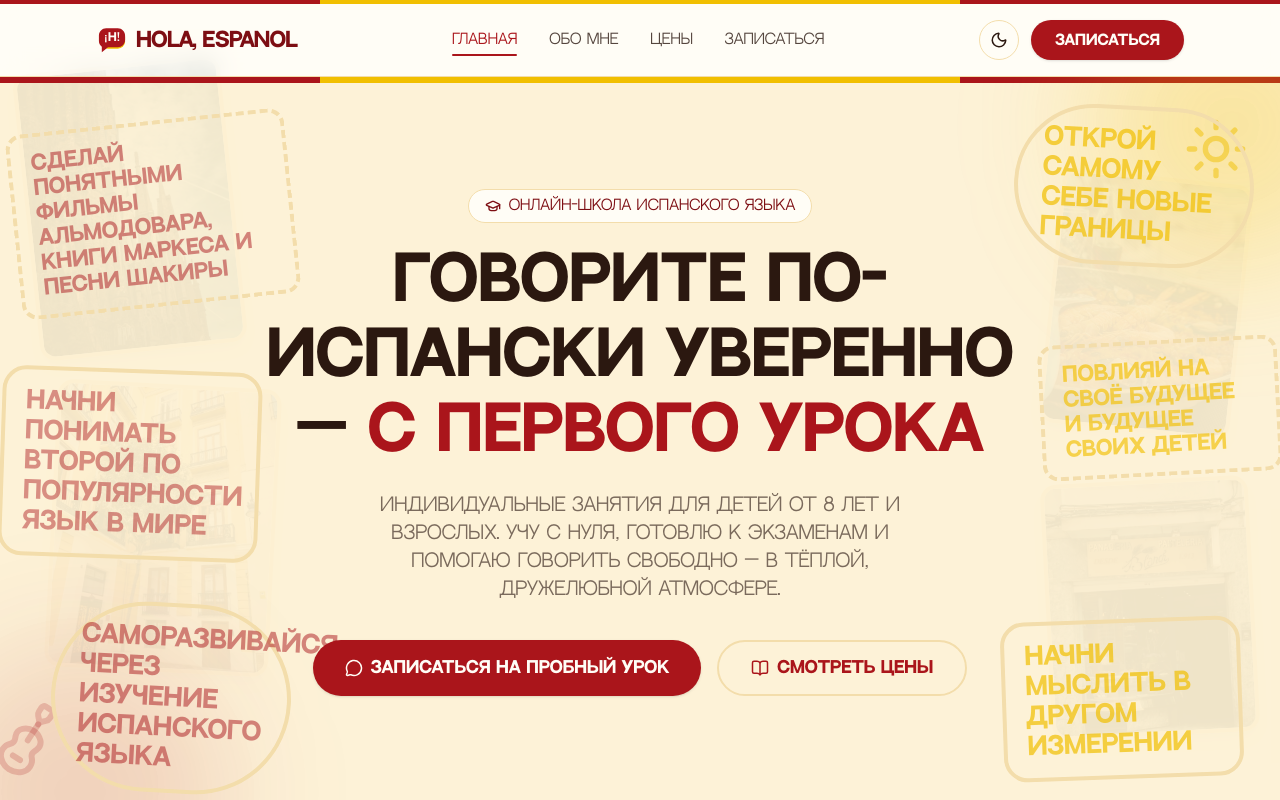
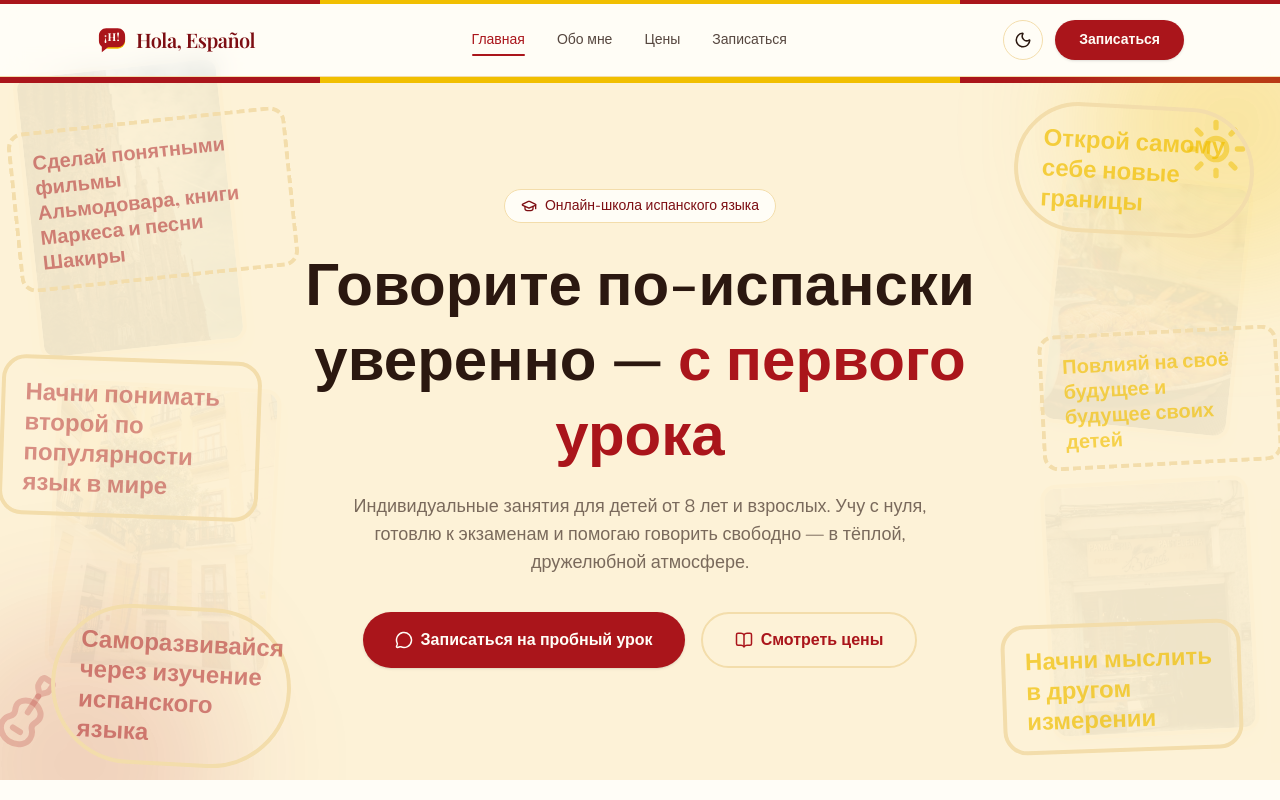
Before and after one commit to katerine47/education, a Next.js app: page / in a window 1280 px wide. Shown: the top 800 px of the page. Built offline with nearby package versions, Linux system fonts and the light colour scheme.

Commit message:
Revert "Switch site font to Neutral Face with Nunito cyrillic fallback"
This reverts commit 17592905780696b95cb534e8e72f092fbf4dea69.

```diff
--- a/app/globals.css
+++ b/app/globals.css
@@ -43,8 +43,8 @@
   --color-accent: var(--accent);
   --color-olive: var(--olive);
   --color-ring: var(--ring);
-  --font-heading: var(--font-neutral-face), var(--font-nunito);
-  --font-body: var(--font-neutral-face), var(--font-nunito);
+  --font-heading: var(--font-playfair);
+  --font-body: var(--font-nunito);
 }
 
 * {
--- a/app/layout.tsx
+++ b/app/layout.tsx
@@ -1,23 +1,17 @@
 import type { Metadata } from "next";
-import localFont from "next/font/local";
-import { Nunito } from "next/font/google";
+import { Playfair_Display, Nunito } from "next/font/google";
 import "./globals.css";
 import { ThemeProvider } from "@/components/theme-provider";
 import { Header } from "@/components/header";
 import { Footer } from "@/components/footer";
 import { BackgroundImages } from "@/components/background-images";
 
-const neutralFace = localFont({
-  variable: "--font-neutral-face",
-  src: [
-    { path: "./fonts/NeutralFace.woff", weight: "400", style: "normal" },
-    { path: "./fonts/NeutralFaceBold.woff", weight: "700", style: "normal" },
-  ],
-  display: "swap",
+const playfair = Playfair_Display({
+  variable: "--font-playfair",
+  subsets: ["latin", "cyrillic"],
+  weight: ["500", "600", "700"],
 });
 
-// Кириллический фолбэк: у Neutral Face нет кириллицы,
-// поэтому русский текст будет отрисован Nunito.
 const nunito = Nunito({
   variable: "--font-nunito",
   subsets: ["latin", "cyrillic"],
@@ -42,7 +36,7 @@ export default function RootLayout({
     <html
       lang="ru"
       suppressHydrationWarning
-      className={`${neutralFace.variable} ${nunito.variable} h-full antialiased`}
+      className={`${playfair.variable} ${nunito.variable} h-full antialiased`}
     >
       <body className="flex min-h-full flex-col">
         <ThemeProvider
```
Also changed, not shown: app/fonts/NeutralFace.woff (deleted), app/fonts/NeutralFaceBold.woff (deleted).
